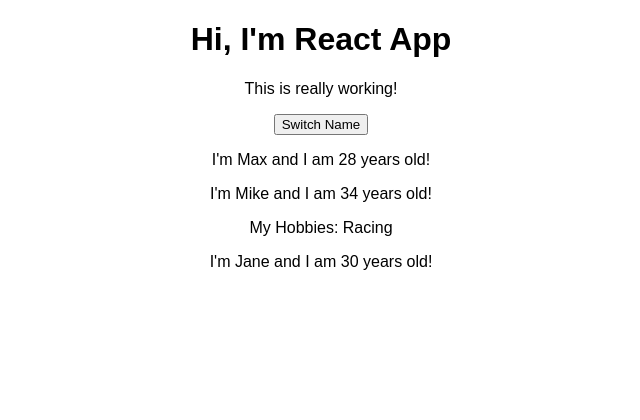
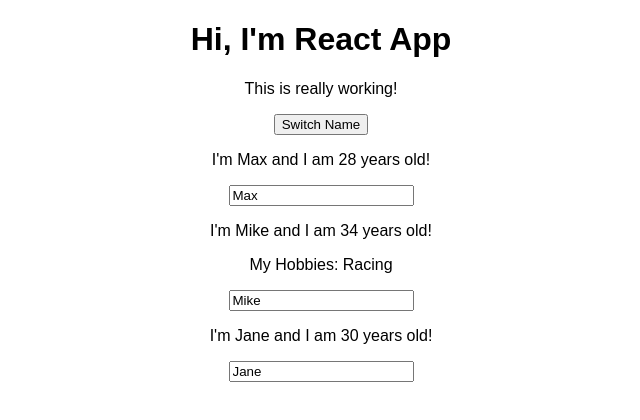
Before and after one commit to rywem/ReactPlayground, a React (Create React App) app in the folder burger/: page / in a window 1280 px wide. Shown: the top 420 px of the page, without its empty margins (319-959 px from the left). Built offline with nearby package versions, Linux system fonts and the light colour scheme.

Commit message:
Two way binding added to Person

```diff
--- a/burger/src/App.js
+++ b/burger/src/App.js
@@ -15,27 +15,51 @@ const app = props => {
 
   const [otherState, setOtherState] = useState({otherState: 'some other value'});
 
-  const switchNameHandler = () => {
+  const switchNameHandler = (newName) => {
     //this.state.persons[0].name = 'Joe';
     setPersonsState({persons: [
-      { name: "Maximilian", age: 28 },
+      { name: newName, age: 28 },
       { name: "Mike", age: 34 },
       { name: "Jane", age: 25 }
     ]});
   }
 
+
+  /*
+  const nameChangedHandler = (event) => {
+    this.setState({
+      persons: [
+        { name: 'Max', age: 28 },
+        { name: event.target.value, age: 34 },
+        { name: "Jane", age: 25 }
+      ]
+    })
+  }*/
+  const nameChangedHandler = (event) => {
+    setPersonsState({
+      persons: [
+        { name: 'Max', age: 28 },
+        { name: event.target.value, age: 34 },
+        { name: "Jane", age: 25 }
+      ]
+    })
+  }
+
+
   return (
     <div className="App">
       <h1>Hi, I'm React App</h1>
       <p>This is really working!</p>
-      <button onClick={switchNameHandler}>Switch Name</button>
+      <button onClick={() => switchNameHandler('Maximilian')}>Switch Name</button>
       <Person
         name={personsState.persons[0].name}
         age={personsState.persons[0].age} />
       <Person
         name={personsState.persons[1].name}
         age={personsState.persons[1].age}
-        click={switchNameHandler}>My Hobbies: Racing</Person>
+        click={switchNameHandler.bind(this, 'Max!')}
+        changed={nameChangedHandler}
+        >My Hobbies: Racing</Person>
       <Person
         name={personsState.persons[2].name}
         age={personsState.persons[2].age} />
--- a/burger/src/Person/Person.js
+++ b/burger/src/Person/Person.js
@@ -5,6 +5,7 @@ const person = (props) => {
         <div>
             <p onClick={props.click}>I'm {props.name} and I am {props.age} years old!</p>
             <p>{props.children}</p>
+            <input type="text" onChange={props.changed} value={props.name} />
         </div>
     )
 }
```
